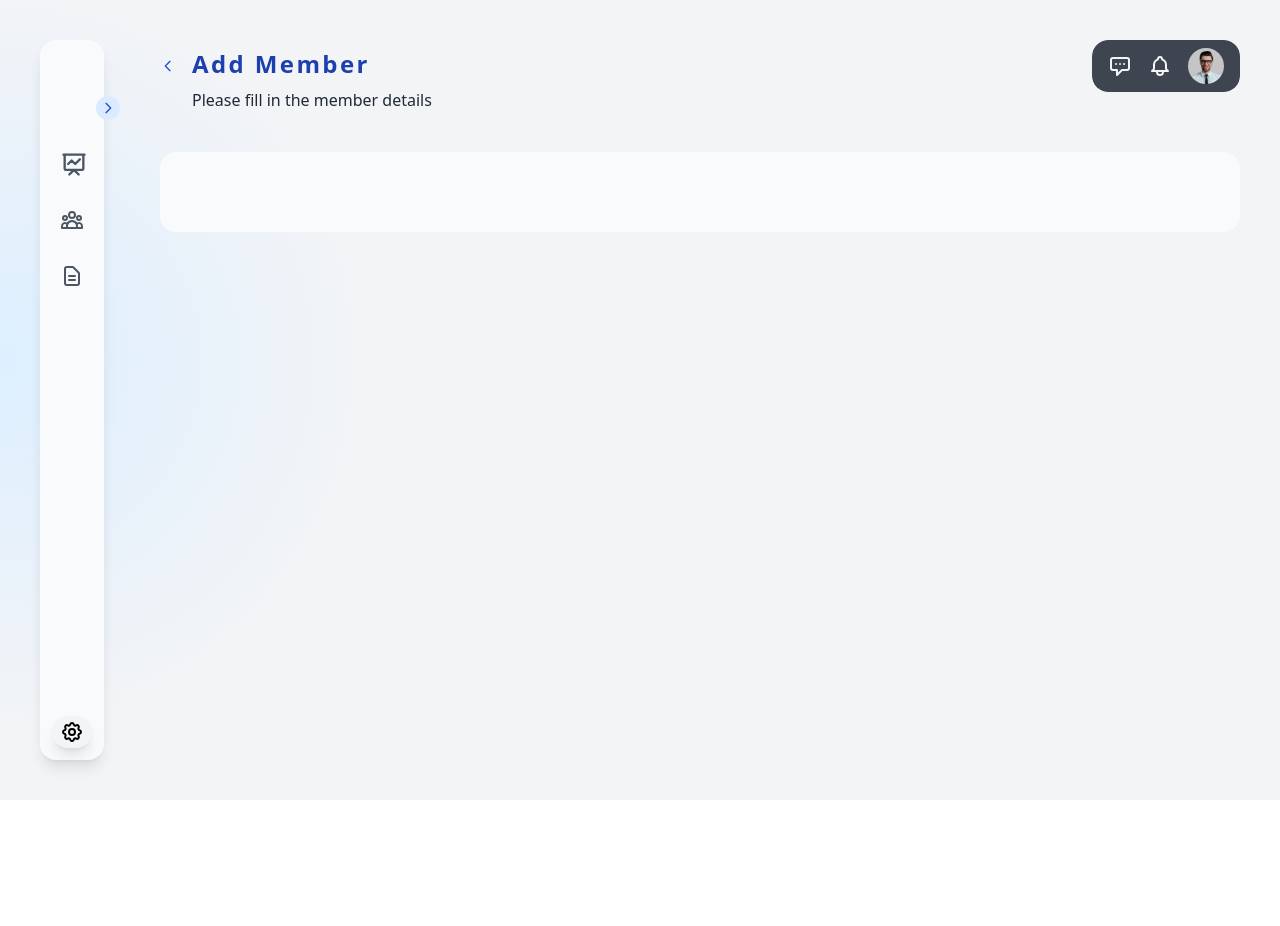
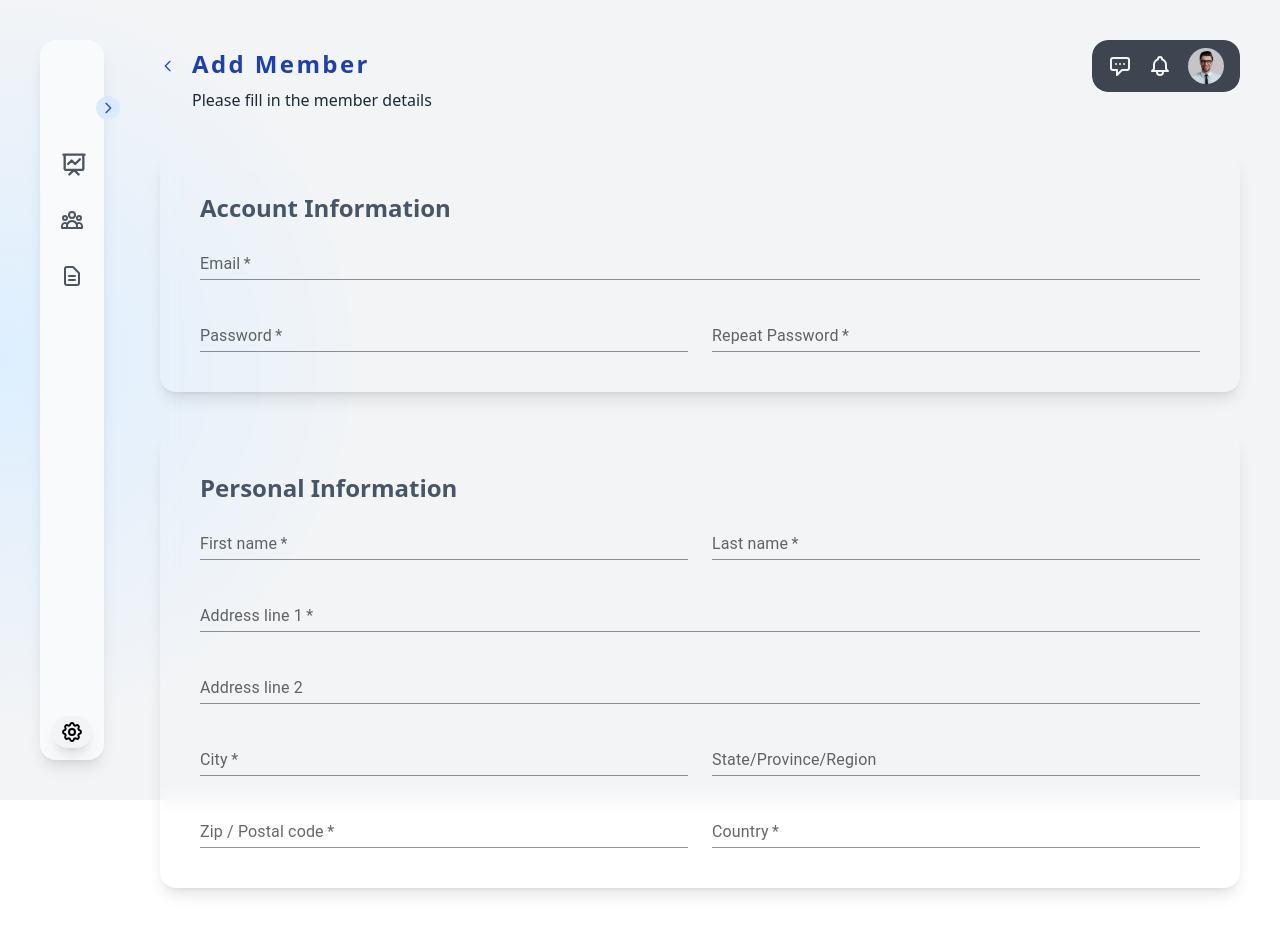
Before and after one commit to Dopeamin/junior_hackathon, a Next.js app: page /dashboard/members/add in a window 1280 px wide. Shown: the top 926 px of the page. Before the commit the page ends 800 px from the top, so only its background shows below. Built offline with nearby package versions, Linux system fonts and the light colour scheme.

Commit message:
finishes add member section

```diff
--- a/components/_shared/button.tsx
+++ b/components/_shared/button.tsx
@@ -1,14 +1,23 @@
+import clsx from "clsx";
+
 export const Button = ({
   children,
   className,
   onClick,
+  disabled = false,
 }: {
   children: any;
   className?: string;
   onClick: () => void;
+  disabled?: boolean;
 }) => {
   return (
-    <div className="bg-gray-900 rounded px-8 py-4 transition-all hover:-translate-y-1 cursor-pointer hover:shadow-lg">
+    <div
+      className={clsx("bg-gray-900 rounded px-8 py-4 transition-all ", {
+        "cursor-pointer hover:-translate-y-1 hover:shadow-lg": !disabled,
+        "!bg-gray-700 cursor-not-allowed": disabled,
+      })}
+    >
       {children}
     </div>
   );
--- /dev/null
+++ b/components/_shared/separator.tsx
@@ -0,0 +1,7 @@
+export const Separator = ({ className }: { className?: string }) => {
+  return (
+    <div
+      className={"h-[3px] w-[80%] " + (!className ? "bg-gray-300 " : className)}
+    ></div>
+  );
+};
--- a/components/dashboard/add-member.tsx
+++ b/components/dashboard/add-member.tsx
@@ -1,17 +1,28 @@
 import Link from "next/link";
 import { ArrowRightIcon } from "../_shared/icons/arrow-right.icon";
 import { UserBarMinimized } from "./userbar";
+import { Grid, TextField } from "@mui/material";
+import { Separator } from "../_shared/separator";
+import { Button } from "../_shared/button";
 
 export const AddMember = () => {
+  const onFinish = (values: any) => {
+    console.log("Success:", values);
+  };
+
+  const onFinishFailed = (errorInfo: any) => {
+    console.log("Failed:", errorInfo);
+  };
+
   return (
-    <div className="flex flex-col w-full py-12">
-      <div className="flex flex-row gap-4 items-center">
+    <div className="relative flex flex-col w-full py-12">
+      <div className="relative z-20 flex flex-row gap-4 items-center">
         <Link href="/dashboard/members">
           <div className="rotate-180 mb-1">
             <ArrowRightIcon />
           </div>
         </Link>
-        <div className="flex flex-row justify-between w-full items-end">
+        <div className="relative z-20 flex flex-row justify-between w-full items-end">
           <h1 className="text-2xl font-bold text-blue-800 tracking-widest mb-2">
             Add Member
           </h1>
@@ -19,9 +30,154 @@ export const AddMember = () => {
         </div>
       </div>
 
-      <p className="text-base text-gray-800 ml-8">Please fill in the member details</p>
-      <div className="flex flex-1 w-full pr-10 mt-10">
-        <div className="w-full bg-gray-50 rounded-2xl p-10"></div>
+      <p className="text-base text-gray-800 ml-8">
+        Please fill in the member details
+      </p>
+      <div className="relative z-10 flex flex-1 w-full pr-10 mt-10">
+        <div className="w-full backdrop-blur rounded-2xl ">
+          <div className="p-10 shadow-lg rounded-2xl">
+            <h1 className="font-semibold text-2xl mb-2 text-slate-600">
+              Account Information
+            </h1>
+            <Grid container spacing={3}>
+              <Grid item xs={12}>
+                <TextField
+                  required
+                  id="email"
+                  name="email"
+                  label="Email"
+                  fullWidth
+                  autoComplete="email"
+                  variant="standard"
+                />
+              </Grid>
+              <Grid item xs={12} sm={6}>
+                <TextField
+                  required
+                  id="password"
+                  name="password"
+                  label="Password"
+                  type="password"
+                  fullWidth
+                  variant="standard"
+                />
+              </Grid>
+              <Grid item xs={12} sm={6}>
+                <TextField
+                  required
+                  id="repeatPassword"
+                  name="repeatPassword"
+                  label="Repeat Password"
+                  fullWidth
+                  variant="standard"
+                />
+              </Grid>
+            </Grid>
+          </div>
+
+          <div className="p-10 shadow-lg rounded-2xl mt-10">
+            <h1 className="font-semibold text-2xl mb-2 text-slate-600 ">
+              Personal Information
+            </h1>
+            <Grid container spacing={3}>
+              <Grid item xs={12} sm={6}>
+                <TextField
+                  required
+                  id="firstName"
+                  name="firstName"
+                  label="First name"
+                  fullWidth
+                  autoComplete="given-name"
+                  variant="standard"
+                />
+              </Grid>
+              <Grid item xs={12} sm={6}>
+                <TextField
+                  required
+                  id="lastName"
+                  name="lastName"
+                  label="Last name"
+                  fullWidth
+                  autoComplete="family-name"
+                  variant="standard"
+                />
+              </Grid>
+              <Grid item xs={12}>
+                <TextField
+                  required
+                  id="address1"
+                  name="address1"
+                  label="Address line 1"
+                  fullWidth
+                  autoComplete="shipping address-line1"
+                  variant="standard"
+                />
+              </Grid>
+              <Grid item xs={12}>
+                <TextField
+                  id="address2"
+                  name="address2"
+                  label="Address line 2"
+                  fullWidth
+                  autoComplete="shipping address-line2"
+                  variant="standard"
+                />
+              </Grid>
+              <Grid item xs={12} sm={6}>
+                <TextField
+                  required
+                  id="city"
+                  name="city"
+                  label="City"
+                  fullWidth
+                  autoComplete="shipping address-level2"
+                  variant="standard"
+                />
+              </Grid>
+              <Grid item xs={12} sm={6}>
+                <TextField
+                  id="state"
+                  name="state"
+                  label="State/Province/Region"
+                  fullWidth
+                  variant="standard"
+                />
+              </Grid>
+              <Grid item xs={12} sm={6}>
+                <TextField
+                  required
+                  id="zip"
+                  name="zip"
+                  label="Zip / Postal code"
+                  fullWidth
+                  autoComplete="shipping postal-code"
+                  variant="standard"
+                />
+              </Grid>
+              <Grid item xs={12} sm={6}>
+                <TextField
+                  required
+                  id="country"
+                  name="country"
+                  label="Country"
+                  fullWidth
+                  autoComplete="shipping country"
+                  variant="standard"
+                />
+              </Grid>
+            </Grid>
+          </div>
+          <div className="flex w-full mt-10">
+            <Button
+              disabled={true}
+              onClick={function (): void {
+                throw new Error("Function not implemented.");
+              }}
+            >
+              <p className="text-gray-50">Invite Team Member</p>
+            </Button>
+          </div>
+        </div>
       </div>
     </div>
   );
--- a/components/dashboard/userbar.tsx
+++ b/components/dashboard/userbar.tsx
@@ -30,6 +30,17 @@ export const UserBar = () => {
           <div className="w-full rounded-full bg-gray-500 p-2 h-6"></div>
 
           <div className="w-full rounded-full bg-gray-500 p-2 h-6"></div>
+
+          <h1 className="text-white font-bold text-base">Tips</h1>
+          <div className="w-full rounded-full bg-gray-500 p-2 h-6"></div>
+
+          <div className="w-full rounded-full bg-gray-500 p-2 h-6"></div>
+
+          <div className="w-full rounded-full bg-gray-500 p-2 h-6"></div>
+
+          <div className="w-full rounded-full bg-gray-500 p-2 h-6"></div>
+
+          <div className="w-full rounded-full bg-gray-500 p-2 h-6"></div>
         </div>
       </div>
     </div>
@@ -38,7 +49,7 @@ export const UserBar = () => {
 
 export const UserBarMinimized = () => {
   return (
-    <div className="fixed right-0 top-0 z-2 w-fit h-fit p-10">
+    <div className="fixed right-0 top-0 z-10000 w-fit h-fit p-10">
       <div className="relative w-full h-fit rounded-2xl px-4 py-2 flex flex-col gap-10 overflow-hidden">
         <div className="absolute backdrop-blur-xl top-0 left-0 h-full w-full bg-gray-900 opacity-80"></div>
         <div className="relative flex flex-row justify-end w-full gap-4 items-center">
--- a/package.json
+++ b/package.json
@@ -20,6 +20,7 @@
     "@types/node": "18.11.9",
     "@types/react": "18.0.25",
     "@types/react-dom": "18.0.8",
+    "antd": "^4.24.2",
     "autoprefixer": "^10.4.13",
     "clsx": "^1.2.1",
     "eslint": "8.27.0",
```
Also changed, not shown: 1 other file (tests, documents, lock files or other folders).
